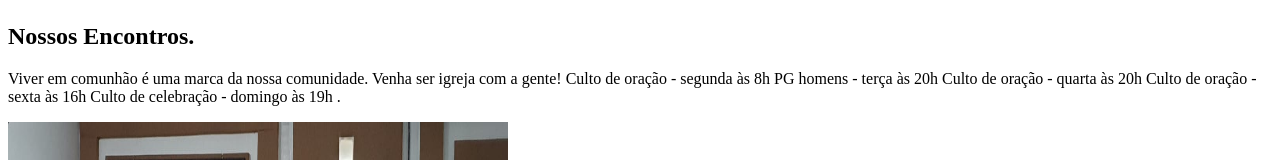
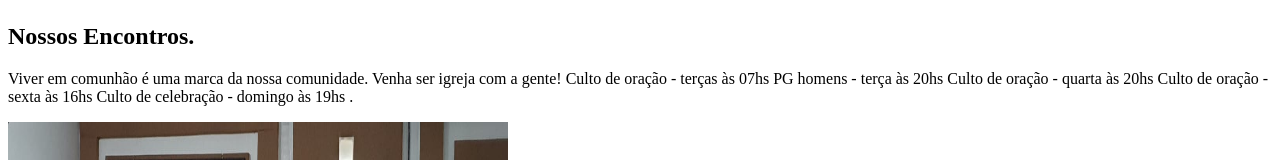
Before and after one commit to Ernilson/Ernilson-front2-sibre-react-next, a Next.js app: page /comunhao in a window 1280 px wide. Shown: the part 303-463 px from the top of the page. Built offline with nearby package versions, Linux system fonts and the light colour scheme.

Commit message:
modificado o horario de oração na terça feira

```diff
--- a/pages/comunhao.js
+++ b/pages/comunhao.js
@@ -39,12 +39,12 @@ function Encontros() {
                     <div className="col-md-7 order-md-2">
                         <h2 className="featurette-heading">Nossos Encontros.</h2>
                         <p className="lead">Viver em comunhão é uma marca da nossa comunidade.
-                         Venha ser igreja com a gente!
-                        Culto de oração - segunda às 8h
-                        PG homens - terça às 20h
-                        Culto de oração - quarta às 20h
-                        Culto de oração - sexta às 16h
-                        Culto de celebração - domingo às 19h
+                        Venha ser igreja com a gente!
+                        Culto de oração - terças às 07hs
+                        PG homens - terça às 20hs
+                        Culto de oração - quarta às 20hs
+                        Culto de oração - sexta às 16hs
+                        Culto de celebração - domingo às 19hs
                         .</p>
                     </div>
                     <div className="col-md-5 order-md-1">
```
